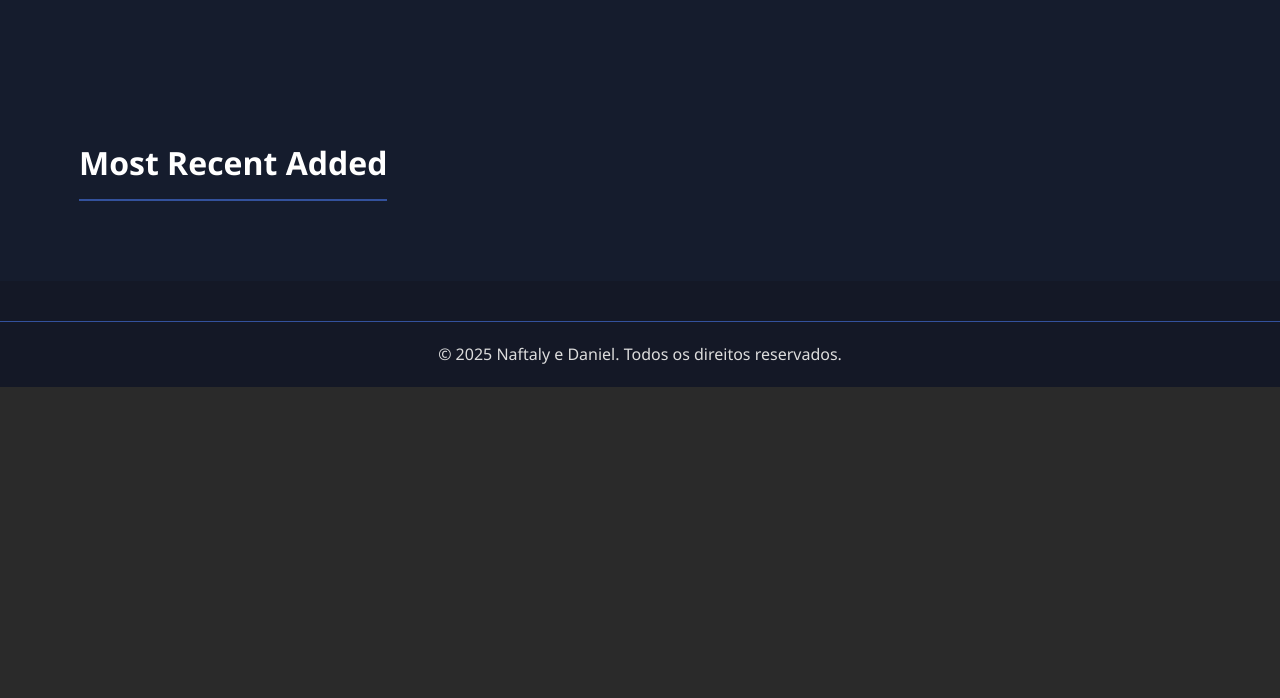
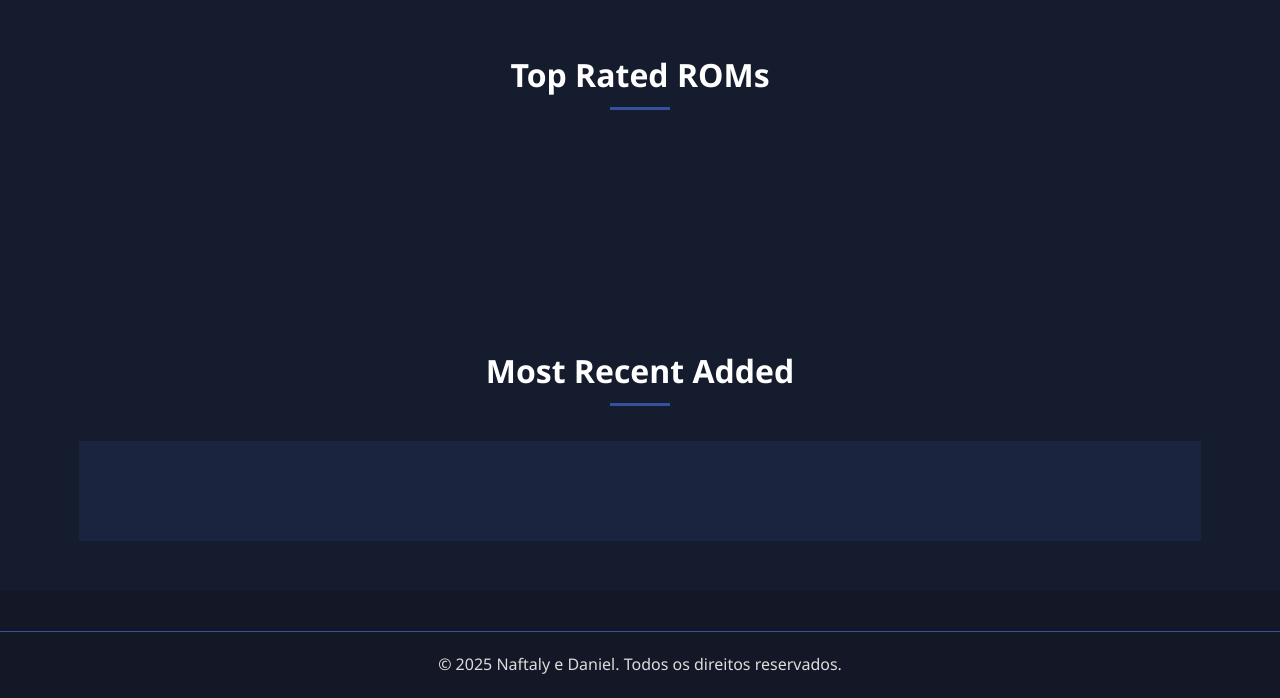
Before and after one commit to nftsz/star-feedback, a Django app: template core/templates/core/home.html in a window 1280 px wide. Shown: the part 591-1289 px from the top of the page. Before the commit the page ends 978 px from the top, so only its background shows below. Run offline with Django 5.2, Linux system fonts and the light colour scheme; the template is opened without the code that fills it, so the values that code supplies are empty.

Commit message:
feat(header): adicionar texto "Ride Analytics" ao lado da logo
- Atualizado HTML do header para incluir <span> com o texto ao lado da imagem.
- Ajustado CSS da classe .logo e adicionado .logo-text para alinhar imagem e texto.
- Corrigido caminho da imagem usando {% static %} para compatibilidade Django.

```diff
--- a/core/static/core/home.css
+++ b/core/static/core/css/home.css
@@ -132,14 +161,39 @@ section {
     display: inline-block;
 }
 
-/* Game Cards */
-/* Container geral da seção Top Rated */
+/* Seções com títulos */
+.section-header {
+    text-align: center;
+    margin-bottom: 30px;
+    padding: 0 20px;
+}
+
+.section-header h2 {
+    font-size: 32px;
+    margin-bottom: 15px;
+    color: white;
+    position: relative;
+    display: inline-block;
+}
+
+.section-header h2::after {
+    content: '';
+    position: absolute;
+    bottom: -10px;
+    left: 50%;
+    transform: translateX(-50%);
+    width: 60px;
+    height: 3px;
+    background-color: #33519C;
+}
+
+/* Top Rated Section */
 .top-rated {
     display: grid;
     grid-template-columns: repeat(auto-fill, minmax(220px, 1fr));
     gap: 25px;
     padding: 50px 0;
-    margin-left: 50px;
+    margin: 0 50px;
 }
 
 /* Card da ROM */
@@ -185,21 +244,30 @@ section {
 .estrelas span {
     font-size: 20px;
     cursor: pointer;
-    color: gray;
+    color: #444;
     transition: color 0.2s;
 }
 
-/* Cor dourada para estrelas ativas */
 .estrelas span.active {
     color: gold;
 }
 
-/* Média da avaliação */
 .media {
     font-size: 14px;
     color: #ddd;
 }
 
+/* Most Recent Added Section */
+.recent-added {
+    background-color: #1a243f;
+    padding: 50px 0;
+}
+
+.games-container {
+    display: grid;
+    grid-template-columns: repeat(auto-fill, minmax(250px, 1fr));
+    gap: 20px;
+}
 
 /* Footer */
 footer {
--- /dev/null
+++ b/core/static/core/js/lista_roms.js
@@ -0,0 +1,60 @@
+// lista_roms.js
+document.addEventListener('DOMContentLoaded', () => {
+    const getCookie = (name) => {
+        let cookieValue = null;
+        if (document.cookie && document.cookie !== '') {
+            document.cookie.split(';').forEach(cookie => {
+                cookie = cookie.trim();
+                if (cookie.startsWith(name + '=')) {
+                    cookieValue = decodeURIComponent(cookie.substring(name.length + 1));
+                }
+            });
+        }
+        return cookieValue;
+    };
+
+    const csrftoken = getCookie('csrftoken');
+
+    document.querySelectorAll('.rom').forEach(romDiv => {
+        const estrelas = romDiv.querySelectorAll('.estrelas span');
+        const mediaSpan = romDiv.querySelector('.media');
+        const estrelasContainer = romDiv.querySelector('.estrelas');
+
+        const atualizarEstrelas = (media) => {
+            estrelas.forEach(s => {
+                s.style.color = s.dataset.valor <= media ? 'gold' : 'gray';
+            });
+        };
+
+        // Inicializa cores das estrelas
+        atualizarEstrelas(parseFloat(estrelasContainer.dataset.media));
+
+        estrelas.forEach(e => {
+            e.addEventListener('mouseover', () => {
+                atualizarEstrelas(parseInt(e.dataset.valor));
+            });
+
+            e.addEventListener('mouseout', () => {
+                atualizarEstrelas(parseFloat(estrelasContainer.dataset.media));
+            });
+
+            e.addEventListener('click', () => {
+                const valor = e.dataset.valor;
+                const romId = romDiv.dataset.romId;
+
+                fetch(`/avaliar/${romId}/`, {
+                    method: 'POST',
+                    headers: { 'X-CSRFToken': csrftoken },
+                    body: new URLSearchParams({ estrelas: valor })
+                })
+                .then(res => res.json())
+                .then(data => {
+                    estrelasContainer.dataset.media = data.media;
+                    mediaSpan.textContent = parseFloat(data.media).toFixed(2);
+                    atualizarEstrelas(parseFloat(data.media));
+                })
+                .catch(err => console.error('Erro ao avaliar ROM:', err));
+            });
+        });
+    });
+});
--- a/core/templates/core/home.html
+++ b/core/templates/core/home.html
@@ -5,8 +5,9 @@
 
 <head>
     <meta charset="UTF-8">
-    <title>ROMs</title>
-    <link rel="stylesheet" href="{% static 'core/home.css' %}">
+    <title>Ride Analytics - Home</title>
+    <link rel="stylesheet" href="{% static 'core/css/home.css' %}">
+
 </head>
 
 <body>
@@ -15,8 +16,8 @@
         <div class="container">
             <div class="header-content">
                 <a href="#" class="logo">
-                    <i class="fas fa-gamepad"></i>
-                    GameROM Reviews
+                    <img src="{% static 'core/logo.png' %}" alt="logo">
+                    <span class="logo-text">Ride Analytics</span>
                 </a>
                 <nav>
                     <ul>
@@ -24,7 +25,8 @@
                         <li><a href="#">ROMs</a></li>
                         <li><a href="#">Emuladores</a></li>
                         <li><a href="#">Avaliações</a></li>
-                        <li><a href="#">Contato</a></li>
+                        <!-- <li><button type="button"></button></li>  Login
+                        <li><button type="button"></button></li> Registro -->
                     </ul>
                 </nav>
             </div>
@@ -44,7 +46,13 @@
     </section>
 
     <!-- Top Rated Section -->
-    <section class="top-rated">
+    <section class="top-rated-section">
+        <div class="container">
+            <div class="section-header">
+                <h2>Top Rated ROMs</h2>
+            </div>
+            <div class="top-rated">
+                <!-- Seu loop Django aqui -->
                 {% for rom in roms %}
                 <div class="rom" data-rom-id="{{ rom.id }}">
                     <img src="{{ rom.imagem.url }}" alt="{{ rom.nome }}">
@@ -58,14 +66,20 @@
                     <p>Média: <span class="media">{{ rom.media|default:"0" }}</span></p>
                 </div>
                 {% endfor %}
+            </div>
+        </div>
     </section>
 
     <!-- Most Recent Added Section -->
-    <section class="recent-added">
+    <section class="recent-added-section">
         <div class="container">
-            <h2 class="section-title">Most Recent Added</h2>
+            <div class="section-header">
+                <h2>Most Recent Added</h2>
+            </div>
+            <div class="recent-added">
                 <div class="games-container">
                     <!-- Game Cards aqui -->
+                </div>
             </div>
         </div>
     </section>
@@ -77,41 +91,8 @@
         </div>
     </footer>
 
-    <script>
-        document.querySelectorAll('.rom').forEach(romDiv => {
-            const estrelas = romDiv.querySelectorAll('.estrelas span');
-            const mediaSpan = romDiv.querySelector('.media');
+ <script src="{% static 'core/js/lista_roms.js' %}"></script>
 
-            estrelas.forEach(e => {
-                e.addEventListener('mouseover', () => {
-                    let valor = e.dataset.valor;
-                    estrelas.forEach(s => s.style.color = s.dataset.valor <= valor ? 'gold' : 'gray');
-                });
-
-                e.addEventListener('mouseout', () => {
-                    let media = parseFloat(romDiv.querySelector('.estrelas').dataset.media);
-                    estrelas.forEach(s => s.style.color = s.dataset.valor <= media ? 'gold' : 'gray');
-                });
-
-                e.addEventListener('click', () => {
-                    let valor = e.dataset.valor;
-                    const romId = romDiv.dataset.romId;
-
-                    fetch(`/avaliar/${romId}/`, {
-                        method: 'POST',
-                        headers: { 'X-CSRFToken': '{{ csrf_token }}' },
-                        body: new URLSearchParams({ estrelas: valor })
-                    })
-                        .then(res => res.json())
-                        .then(data => {
-                            romDiv.querySelector('.estrelas').dataset.media = data.media;
-                            mediaSpan.textContent = parseFloat(data.media).toFixed(2);
-                            estrelas.forEach(s => s.style.color = s.dataset.valor <= data.media ? 'gold' : 'gray');
-                        });
-                });
-            });
-        });
-    </script>
 </body>
 
 </html>
--- a/starfeedback/urls.py
+++ b/starfeedback/urls.py
@@ -23,7 +23,7 @@ from django.conf.urls.static import static
 
 urlpatterns = [
     path('admin/', admin.site.urls),
-    path('', views.lista_roms)
+    path('home/', views.lista_roms)
 ]
 
 if settings.DEBUG:
```
Also changed, not shown: other parts of core/static/core/css/home.css (+49 -70 lines), core/static/core/logo.png (added). Lines whose indentation alone changed are shown as unchanged.
